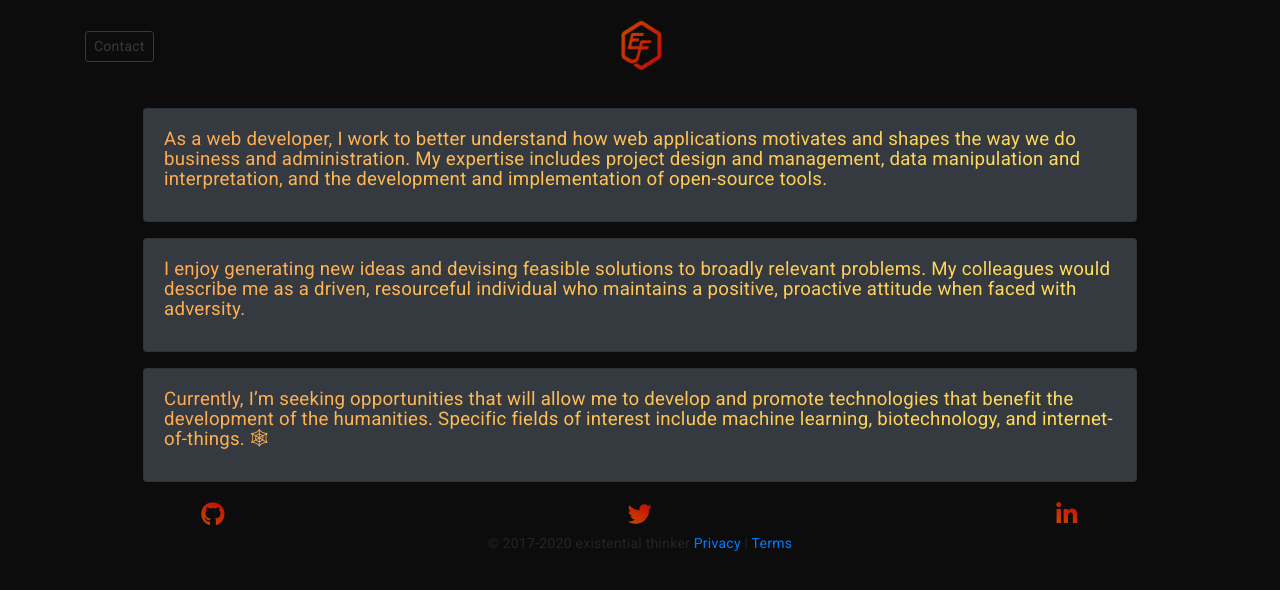
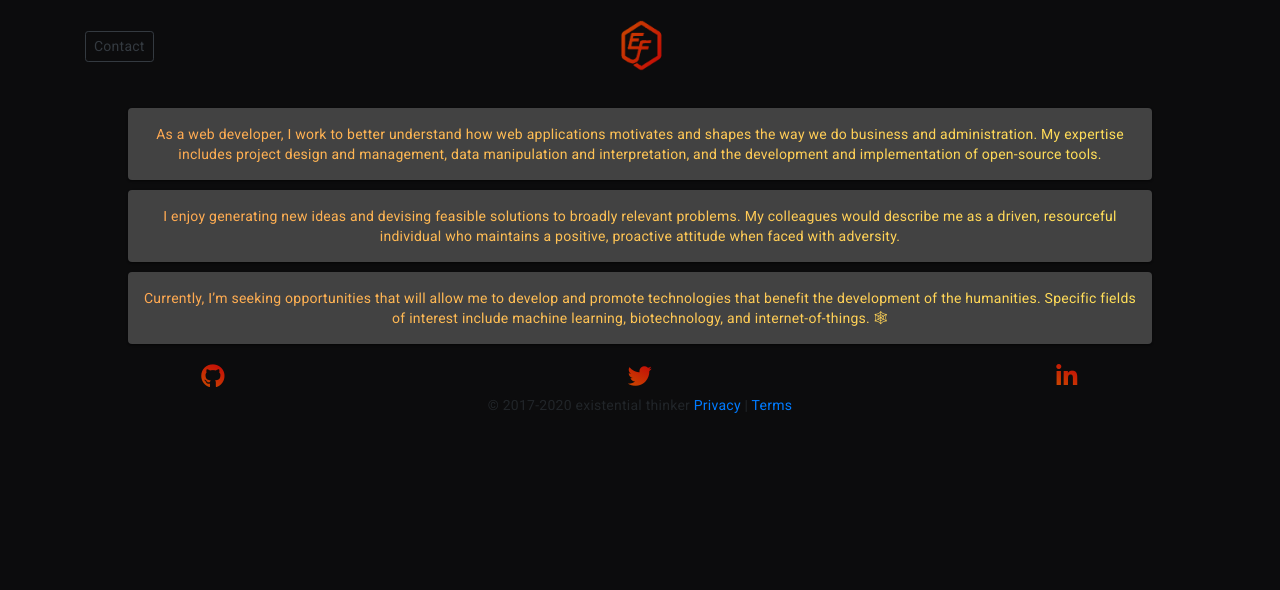
Before and after one commit to TheArchitect71/Cotton-Mouth, an Angular app: page /about in a window 1280 px wide. Shown: the top 590 px of the page. Built offline with nearby package versions, Linux system fonts and the light colour scheme.

Commit message:
mat cards replace div containers

```diff
--- a/src/app/about/about.component.css
+++ b/src/app/about/about.component.css
@@ -1,9 +1,9 @@
-p {
+.text-color {
   background: -webkit-linear-gradient(120deg, #ffe259, #ffa751);
   -webkit-background-clip: text;
   -webkit-text-fill-color: transparent;
-  font-size: 14pt;
+  text-align: center;
 }
-.container {
-  width: auto;
+mat-card {
+  margin-bottom: 10px;
 }
--- a/src/app/about/about.component.html
+++ b/src/app/about/about.component.html
@@ -1,27 +1,24 @@
-<div class="container">
-  <div class="card bg-dark mb-3">
-    <div class="card-body">
-      <p class="text-color">As a web developer, I work to better understand how web applications motivates and shapes
-        the way we do business and administration. My expertise includes project design and management, data
-        manipulation and interpretation, and the development and implementation of open-source tools.
-      </p>
-    </div>
-  </div>
-  <div class="card bg-dark mb-3">
-    <div class="card-body">
-      <p class="text-color">
-        I enjoy generating
-        new ideas and devising feasible solutions to broadly relevant problems. My colleagues would describe me as a
-        driven, resourceful individual who maintains a positive, proactive attitude when faced with adversity.
-      </p>
-    </div>
-  </div>
-  <div class="card bg-dark mb-3">
-    <div class="card-body">
-      <p class="text-color">
-        Currently, I’m seeking opportunities that will allow me to develop and promote technologies that benefit the development of the humanities.
-        Specific fields of interest include machine learning, biotechnology, and internet-of-things. 🕸
-      </p>
-    </div>
-  </div>
-</div>
+<mat-card
+  ><p class="text-color">
+    As a web developer, I work to better understand how web applications
+    motivates and shapes the way we do business and administration. My expertise
+    includes project design and management, data manipulation and
+    interpretation, and the development and implementation of open-source tools.
+  </p></mat-card
+>
+<mat-card
+  ><p class="text-color">
+    I enjoy generating new ideas and devising feasible solutions to broadly
+    relevant problems. My colleagues would describe me as a driven, resourceful
+    individual who maintains a positive, proactive attitude when faced with
+    adversity.
+  </p></mat-card
+>
+<mat-card
+  ><p class="text-color">
+    Currently, I’m seeking opportunities that will allow me to develop and
+    promote technologies that benefit the development of the humanities.
+    Specific fields of interest include machine learning, biotechnology, and
+    internet-of-things. 🕸
+  </p></mat-card
+>
```
